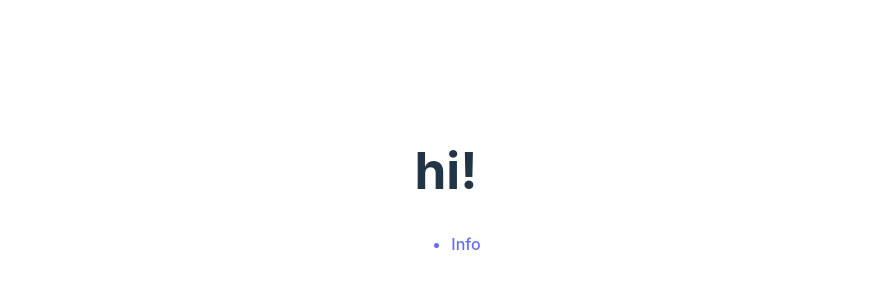
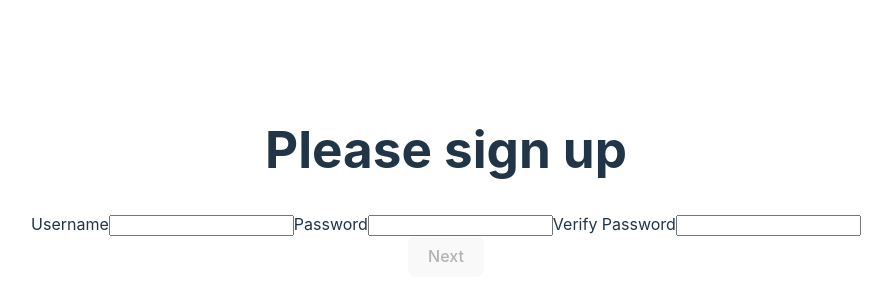
Before and after one commit to chana-rozin/client-side---react, a React (Vite) app in the folder APP/: page /register in a window 1280 px wide. Before the commit this address led to /home. Shown: the part 210-510 px from the top of the page, without its empty margins (194-1086 px from the left). Built offline with nearby package versions, Linux system fonts and the light colour scheme; no server answers; sample sign-in values are in the browser's storage.

Commit message:
rgister function

```diff
--- a/APP/src/App.jsx
+++ b/APP/src/App.jsx
@@ -1,27 +1,26 @@
 import './App.css'
 import LogIn from './Components/LogIn/LogIn'
 import Home from './Components/Home/Home'
+import Register from './Components/Register/Register'
 import { React, createContext, useState } from 'react'
 import { ReactDOM } from 'react'
-import { BrowserRouter as Router, Route, Routes, Navigate, Link } from 'react-router-dom'
+import { BrowserRouter as Router, Route, Routes, Navigate, useNavigate } from 'react-router-dom'
 
 export const userContext = createContext()
 
 function App() {
-
   const [currentUser, setCurrentUser] = useState(localStorage.getItem("currentUser"));
   fetch("http://localhost:3000/users?username=Bret&website=hildegard.org").then(re => re.json()).then(r => console.log(r))
 
   return (
     <>
-
       <userContext.Provider value={{ currentUser, setCurrentUser }}>
        <Router>
-       <Navigate to={currentUser!=null?"/home":"/login"}/>
         <Routes>
           <Route path='/' element={<Navigate to={currentUser!=null?"/home":"/login"}/>}/>
           <Route path='/login' element={<LogIn/>}/>
           <Route path='/home' element={<Home/>}/>
+          <Route path='/register' element={<Register/>}/>
           <Route path='*' element={<div><h2>404 Page not found</h2></div>}/>
         </Routes>
        </Router>
--- a/APP/src/Components/LogIn/LogIn.jsx
+++ b/APP/src/Components/LogIn/LogIn.jsx
@@ -1,12 +1,14 @@
 import React, {useContext} from "react";
 import { useState } from "react";
 import { userContext } from "../../App";
-import { Link } from "react-router-dom";
+import { Link ,useNavigate} from "react-router-dom";
 
 
 const LogIn=()=>{
    const [errMessage,setErrMessage]= useState("");
    const {currentUser, setCurrentUser} = useContext(userContext);
+   const navigate = useNavigate();
+
    function handleSubmit(event)
    {
      event.preventDefault();
@@ -20,7 +22,9 @@ const LogIn=()=>{
 
    function navToHomePage(userDetails){
     localStorage.setItem("currentUser", JSON.stringify(userDetails));
+    navigate("/home");
     setCurrentUser(userDetails);
+
    }
 
 
@@ -30,9 +34,9 @@ const LogIn=()=>{
                 <h1>Please Log In</h1>
                 <form onSubmit={handleSubmit}>
                     <label htmlFor="username">username</label>
-                        <input name="username" type="text" />
+                        <input name="username" type="text" required/>
                     <label htmlFor="password">Password</label>
-                        <input name="password" type="password" />
+                        <input name="password" type="password" required/>
                     <div>
                         <button type="submit">Submit</button>
                     </div>
--- a/APP/src/Components/Register/Register.jsx
+++ b/APP/src/Components/Register/Register.jsx
@@ -1,5 +1,5 @@
 import React, { useCallback, useContext, useRef, useState } from "react";
-
+import { useNavigate } from "react-router-dom";
 
 const Register = ()=>{
     const [password,setPassword] = useState("");
@@ -7,16 +7,40 @@ const Register = ()=>{
     const [isPwVerified,setIsPwVerified] = useState(false);
     const [errMessage,setErrMessage]= useState("");
     const [registerStep,setRgisterStep] = useState(1);
+    const navigate = useNavigate();
+    const user={
+        "id": 0,
+        "name": "",
+        "username": "",
+        "email": "",
+        "address": {
+            "street": "",
+            "suite": "",
+            "city": "",
+            "zipcode": "",
+            "geo": {
+              "lat": "",
+              "lng": ""
+            }
+          },
+          "phone": "",
+          "website": "",
+          "company": {
+            "name": "",
+            "catchPhrase": "",
+            "bs": ""
+          }
+    }
 
     function handlePwVerifyChange(event)
     {
         event.preventDefault();
-        setVerifyPassword(event.target.verifyPassword.value);
-        setIsPwVerified(password===verifyPassword);
+        setIsPwVerified(password===event.target.value);
     }
 
     const handlePasswordChange=(event)=>{
-      setPassword(event.target.password.value)
+      event.preventDefault();
+      setPassword(event.target.value)
     }
 
     function handleNextBtn(event)
@@ -24,66 +48,80 @@ const Register = ()=>{
         event.preventDefault();
         fetch(`http://localhost:3000/users?username=${event.target.username.value}`)
         .then(result=>result.json())
-        .then(json=>json.length? setErrMessage("This username already exists"):requestMoreDetails())
+        .then(json=>json.length? setErrMessage("This username already exists"):requestMoreDetails(event))
         .catch(error=>setErrMessage("ERROR try agian"))
     }
 
-    function requestMoreDetails(){
-    localStorage.setItem("currentUser", JSON.stringify(userDetails));
-    setCurrentUser(userDetails);
+    function requestMoreDetails(event){
+        user.username=event.target.username.value;
+        user.website=event.target.password.value;
+        setRgisterStep(2);
+    }
+
+    async function handleSubmit(event)
+    {
+      event.preventDefault();
+      user.id=await  getNextId()??alert("sorry, try later");
+
+      navigate("/home");
+    }
+
+    function getNextId()
+    {
+        return fetch(`http://localhost:3000/config`)
+        .then(result=>result.json())
+        .then(json=>json.id)
+        .catch(error=>null)
     }
 
     return(
         <>
           <div className="signUp-wrapper">
                 <h1>Please sign up</h1>
-                <form disabled={registerStep!=1} onSubmit={handleNextBtn}>
+                <form onSubmit={(event)=>handleNextBtn(event)}>
                     <label htmlFor="username">Username</label>
-                        <input name="username" type="text" />
+                        <input disabled={registerStep!=1} name="username" type="text" />
                     <label htmlFor="password">Password</label>
-                        <input onChange={handlePasswordChange} name="password" type="password" />
+                        <input disabled={registerStep!=1} onChange={(event)=>handlePasswordChange(event)} name="password" type="password" />
                     <label htmlFor="verifyPassword">Verify Password</label>
-                        <input onChange={handlePwVerifyChange} name="verifyPassword" type="password" />
+                        <input disabled={registerStep!=1} onChange={(event)=>handlePwVerifyChange(event)} name="verifyPassword" type="password" />
                     {registerStep===1 &&<div>
                        <button disabled={!isPwVerified} type="submit">Next</button>
                     </div>}
                 </form>
 
                 {registerStep===2 && <form onSubmit={handleSubmit}>
-                    <label htmlFor="username">Username</label>
-                        <input name="username" type="text" />
-                    <label htmlFor="password">Password</label>
-                        <input onChange={handlePasswordChange} name="password" type="password" />
-                    <label htmlFor="verifyPassword">Verify Password</label>
-                        <input onChange={handlePwVerifyChange} name="verifyPassword" type="password" />
+                    <label htmlFor="name">Name</label>
+                        <input name="name" type="text" />
+                    <label htmlFor="email">Email</label>
+                        <input required name="email" type="email" />
+                    <label>Address</label>
+                    <label htmlFor="street">street</label>
+                        <input required name="street" type="text" />
+                    <label htmlFor="suite">suite</label>
+                        <input required name="suite" type="text" />
+                    <label htmlFor="city">city</label>
+                        <input required name="city" type="text" />
+                    <label htmlFor="zipcode">zipcode</label>
+                        <input required name="zipcode" type="text" />
+                    <label>geo</label>
+                    <label htmlFor="lat">lat</label>
+                        <input required name="lat" type="text" />
+                    <label htmlFor="lng">lng</label>
+                        <input required name="lng" type="text" />
+                    <label htmlFor="phone">phone</label>
+                        <input required name="phone" type="text" />
+                    <label>company</label>
+                    <label htmlFor="name">name</label>
+                        <input required name="name" type="text" />
+                    <label htmlFor="catchPhrase">catchPhrase</label>
+                        <input required name="catchPhrase" type="text" />
+                    <label htmlFor="bs">bs</label>
+                        <input required name="bs" type="text" />
                     <div>
                        <button type="submit">submit</button>
                     </div>
                 </form>}
-                {
-              "id": 1,
-              "name": "Leanne Graham",
-              "username": "Bret",
-              "email": "Sincere@april.biz",
-              "address": {
-                "street": "Kulas Light",
-                "suite": "Apt. 556",
-                "city": "Gwenborough",
-                "zipcode": "92998-3874",
-                "geo": {
-                  "lat": "-37.3159",
-                  "lng": "81.1496"
-                }
-              },
-              "phone": "1-770-736-8031 x56442",
-              "website": "hildegard.org",
-              "company": {
-                "name": "Romaguera-Crona",
-                "catchPhrase": "Multi-layered client-server neural-net",
-                "bs": "harness real-time e-markets"
-              }
-            },
-
             </div>
             <p>{errMessage}</p>
         </>
```
Also changed, not shown: 1 other file (tests, documents, lock files or other folders).
